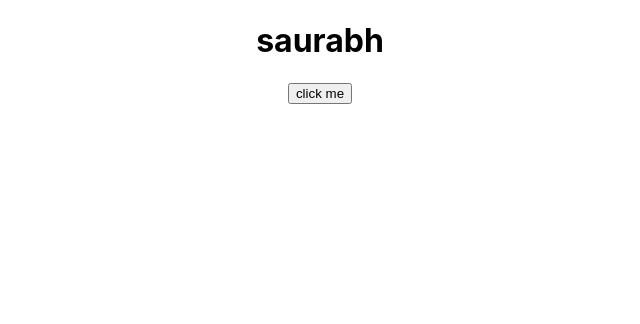
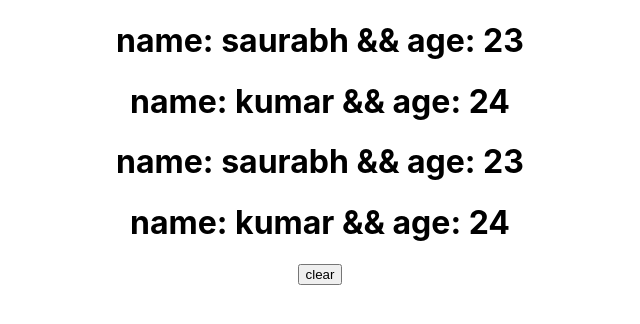
Before and after one commit to saurabhkumar5/React_Redux, a React (Create React App) app: page / in a window 1280 px wide. Shown: the top 324 px of the page, without its empty margins (320-960 px from the left). Built offline with nearby package versions, Linux system fonts and the light colour scheme.

Commit message:
Array-using-useState

```diff
--- a/src/App.js
+++ b/src/App.js
@@ -1,23 +1,11 @@
 import React, { useState } from 'react'
 import './App.css';
+import UseStateArray from './Component/UseStateArray';
 const App = () => {
-
-  const [myname,setMyname] = useState('saurabh')
-
-  function handle(){
-    let value = myname;
-    if(value==='saurabh'){
-      setMyname('sumit')
-    }else{
-      setMyname('saurabh')
-    }
-
-  }
 
   return (
     <div>
-      <h1>{myname}</h1>
-      <button onClick={handle}>click me</button>
+      <UseStateArray/>
     </div>
   )
 }
--- /dev/null
+++ b/src/Component/UseStateArray.js
@@ -0,0 +1,41 @@
+import React, { useState } from 'react'
+
+const UseStateArray = () => {
+
+    const biodata = [
+        {
+            id:0,myname:'saurabh', age:23
+        },
+        {
+            id:1,myname:'kumar', age:24
+        },
+        {
+            id:0,myname:'saurabh', age:23
+        },
+        {
+            id:1,myname:'kumar', age:24
+        }
+    ]
+
+    const [myArray, setmyArray] = useState(biodata);
+
+    const clearArray = ()=>{
+        setmyArray([]);
+    }
+
+  return (
+    <>
+        {/* {biodata.map((value)=>{
+            return <h1>name: {value.myname} && age: {value.age}</h1>
+        })}
+        <button onClick={clearArray}>clear</button> */}
+
+        {myArray.map((value)=>{
+            return <h1>name: {value.myname} && age: {value.age}</h1>
+        })}
+        <button onClick={clearArray}>clear</button>
+    </>
+  )
+}
+
+export default UseStateArray
```
